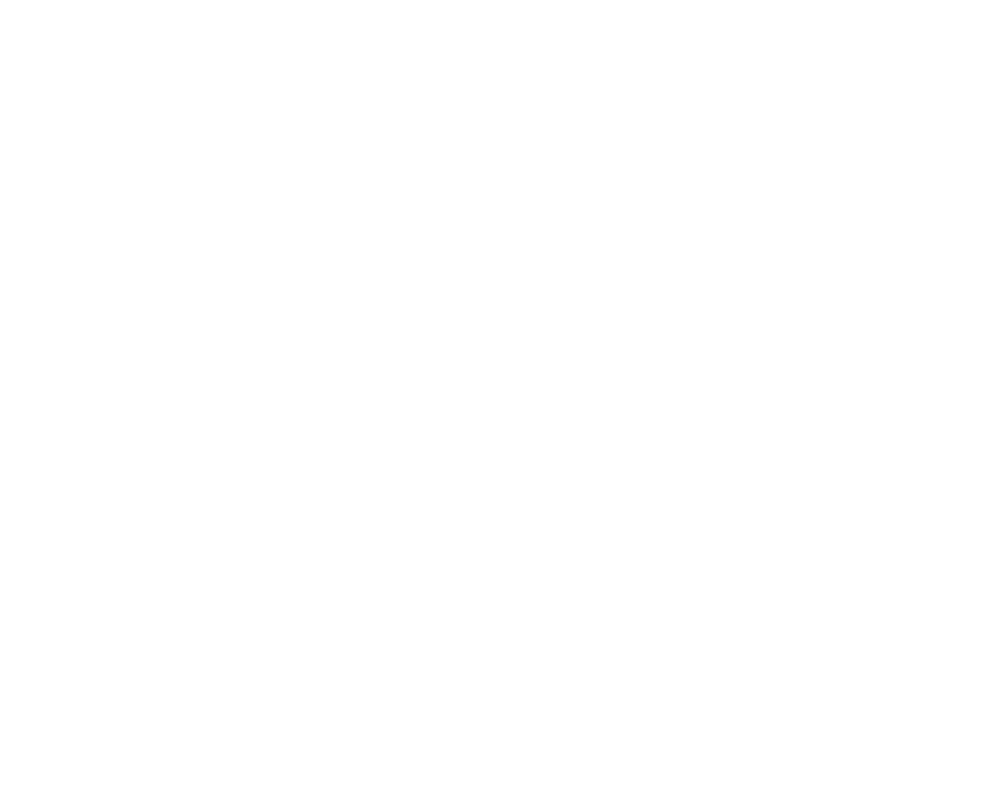
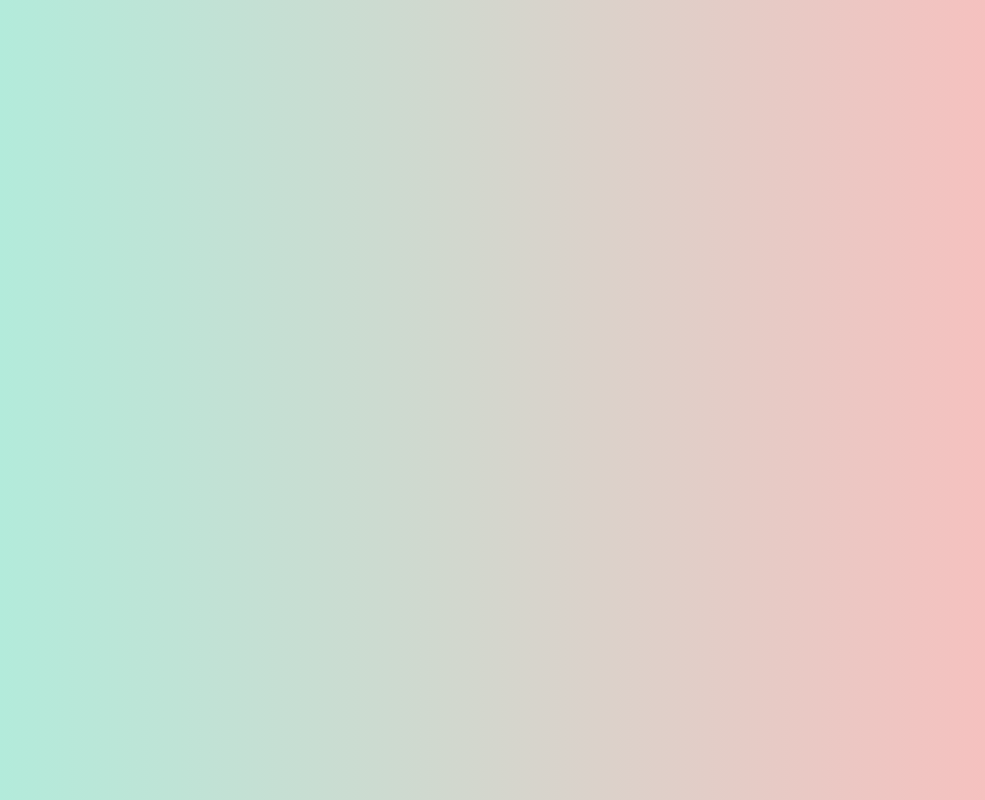
Before and after one commit to maroon796/todo, a plain HTML site: page index.html in a window 1280 px wide. Shown: the whole page, without its empty margins (147-1132 px from the left). Drawn offline with Linux system fonts and the light colour scheme.

Commit message:
initial settings

```diff
--- a/index.html
+++ b/index.html
@@ -8,6 +8,7 @@
     <link rel="stylesheet" href="style.css" />
   </head>
   <body>
+    <div class="container"></div>
     <script src="script.js"></script>
   </body>
 </html>
--- a/style.css
+++ b/style.css
@@ -0,0 +1,16 @@
+* {
+  padding: 0;
+  margin: 0;
+  box-sizing: border-box;
+}
+
+body {
+  font-family: Impact, Haettenschweiler, 'Arial Narrow Bold', sans-serif;
+  background-image: linear-gradient(to right, #a9f1df, #ffbbbb);
+}
+
+.container {
+  width: 500px;
+  height: 700px;
+  margin: 20px auto;
+}
```
